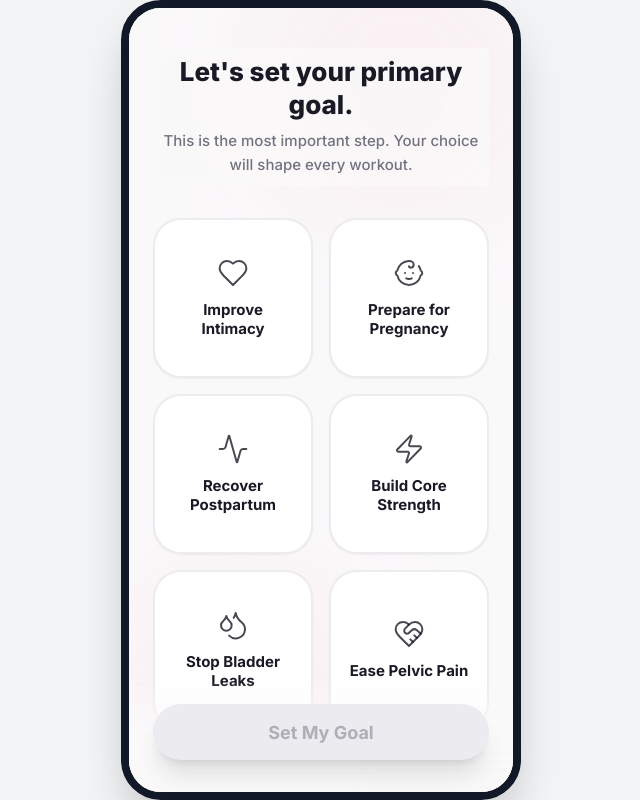
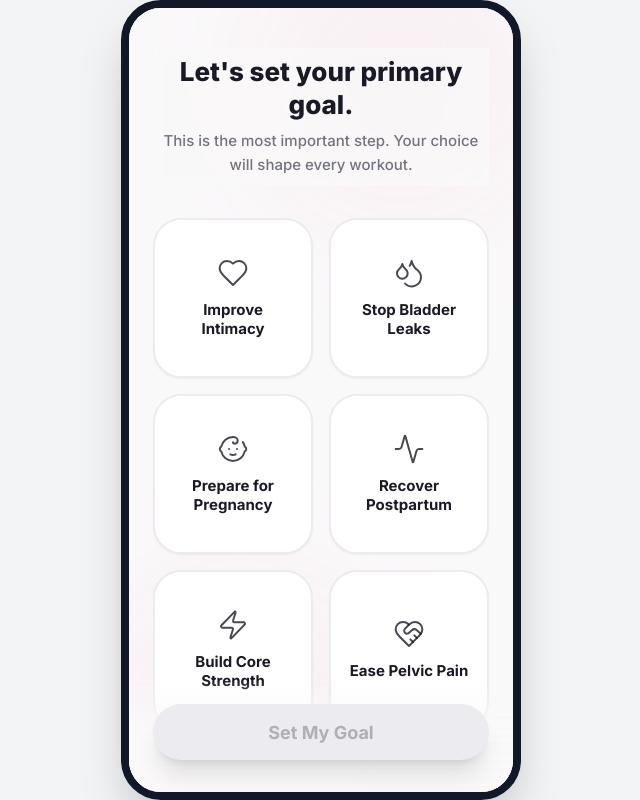
Before and after one commit to ismaelngoie/pelvicfloor, a Next.js app: page / in a window 1280 px wide. Both pictures are taken after a click on the button "Start My 5-Min Journey". Shown: the whole page, without its empty margins (319-959 px from the left). Built offline with nearby package versions, Linux system fonts and the light colour scheme.

Commit message:
Update SelectGoalScreen.js

```diff
--- a/components/SelectGoalScreen.js
+++ b/components/SelectGoalScreen.js
@@ -8,10 +8,10 @@ import {
 // Mapped Data - Intimacy First!
 const goals = [
   { id: 'intimacy', title: "Improve Intimacy", icon: <Heart size={32} strokeWidth={1.5} /> }, // Moved to #1
+  { id: 'leaks', title: "Stop Bladder Leaks", icon: <Droplets size={32} strokeWidth={1.5} /> },
   { id: 'pregnancy', title: "Prepare for Pregnancy", icon: <Baby size={32} strokeWidth={1.5} /> },
   { id: 'postpartum', title: "Recover Postpartum", icon: <Activity size={32} strokeWidth={1.5} /> },
   { id: 'core', title: "Build Core Strength", icon: <Zap size={32} strokeWidth={1.5} /> },
-  { id: 'leaks', title: "Stop Bladder Leaks", icon: <Droplets size={32} strokeWidth={1.5} /> },
   { id: 'pain', title: "Ease Pelvic Pain", icon: <HeartHandshake size={32} strokeWidth={1.5} /> },
   { id: 'fitness', title: "Support My Fitness", icon: <Dumbbell size={32} strokeWidth={1.5} /> },
   { id: 'stability', title: "Boost Stability", icon: <Activity size={32} strokeWidth={1.5} /> },
```
